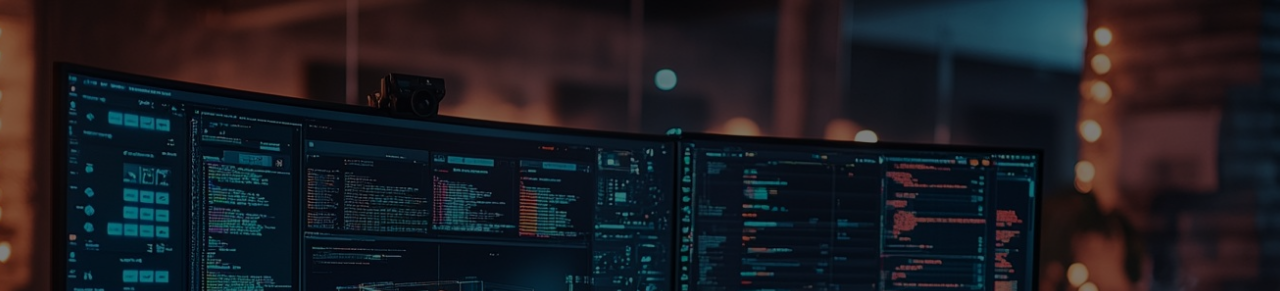
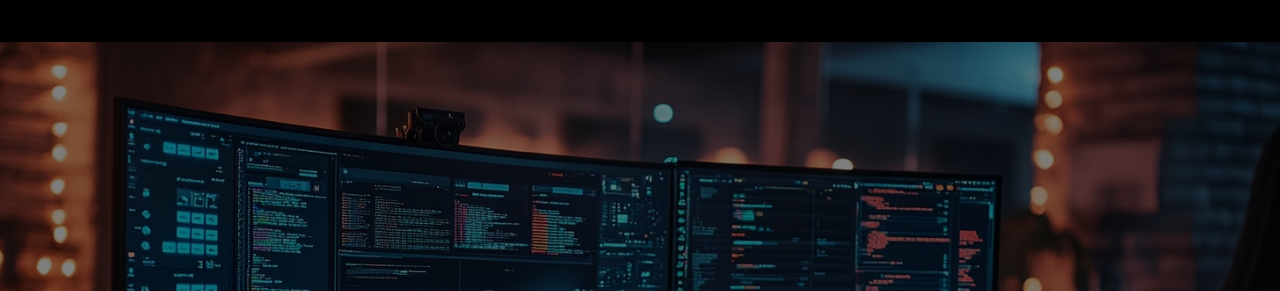
Before and after one commit to ahari88/AHS.Dev, a plain HTML site: page index.html in a window 1280 px wide. Shown: the top 291 px of the page. Drawn offline with nearby package versions, Linux system fonts and the light colour scheme.

Commit message:
Update index.html

```diff
--- a/index.html
+++ b/index.html
@@ -29,7 +29,8 @@
       position: relative;
       width: 100%;
       height: 100vh;
-      background: url('desk.jpg') center center/cover no-repeat;
+      background: url('desk.jpg') center center/contain no-repeat;
+      background-color: #000; /* atau warna latar belakang lain */
       display: flex;
       align-items: center;
       justify-content: center;
```
